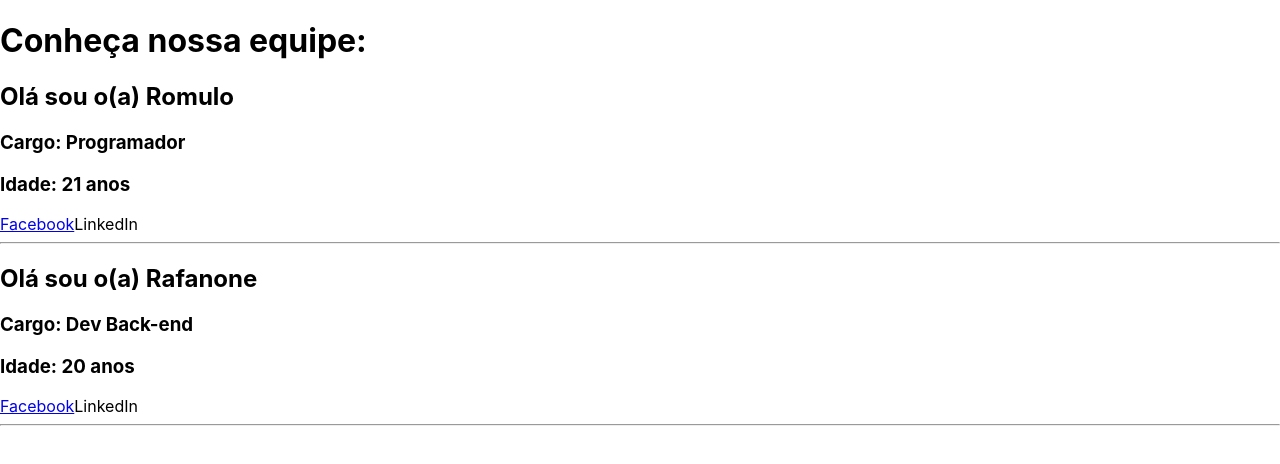
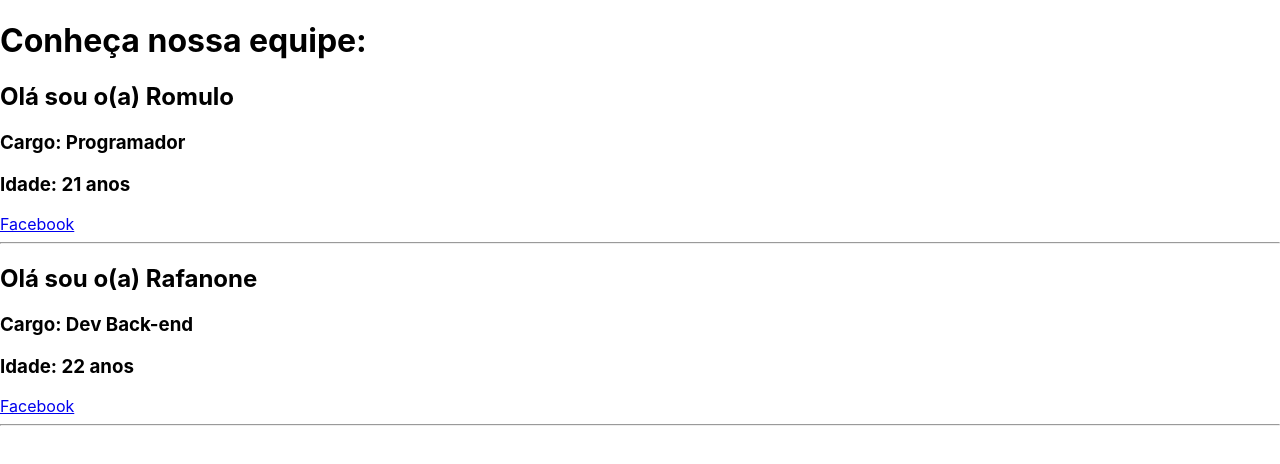
Before and after one commit to romulosous/react, a React (Create React App) app: page / in a window 1280 px wide. Shown: the top 464 px of the page. Built offline with nearby package versions, Linux system fonts and the light colour scheme.

Commit message:
Aplicando Class Component

```diff
--- a/src/App.js
+++ b/src/App.js
@@ -1,30 +1,33 @@
-import React from "react";
+import React, { Component } from "react";
 
-const Equipe = (props) => {
+class Equipe extends Component {
+  render() {
     return (
       <div>
-      <Sobre username={props.nome} cargo={props.cargo} idade={props.idade} />
-      <Social fb={props.facebook} />
-      <hr></hr>
+        <Sobre username={this.props.nome} cargo={this.props.cargo} anos={this.props.idade} />
+        <Social fb={this.props.facebook} />
+        <hr />
       </div>
     )
   }
+}
 
-const Sobre = (props) => {
+class Sobre extends Component {
+  render() {
     return (
       <div>
-      <h2>Olá sou o(a) {props.username}</h2>
-      <h3>Cargo: {props.cargo}</h3>
-      <h3>Idade: {props.idade} anos</h3>
+        <h2>Olá sou o(a) {this.props.username}</h2>
+        <h3>Cargo: {this.props.cargo}</h3>
+        <h3>Idade: {this.props.anos} anos</h3>
       </div>
     )
+  }
 }
 
 const Social = (props) => {
   return (
     <div>
       <a href={props.fb}>Facebook</a>
-      <a href>LinkedIn</a>
     </div>
   )
 }
@@ -34,7 +37,7 @@ function App() {
     <div>
       <h1>Conheça nossa equipe:</h1>
       <Equipe nome="Romulo" cargo="Programador" idade="21" facebook="https://google.com.br" />
-      <Equipe nome="Rafanone" cargo="Dev Back-end" idade="20" facebook="https://facebook.com" />
+      <Equipe nome="Rafanone" cargo="Dev Back-end" idade="22" facebook="https://facebook.com" />
 
     </div>
   )
```
Lines whose indentation alone changed are shown as unchanged.
